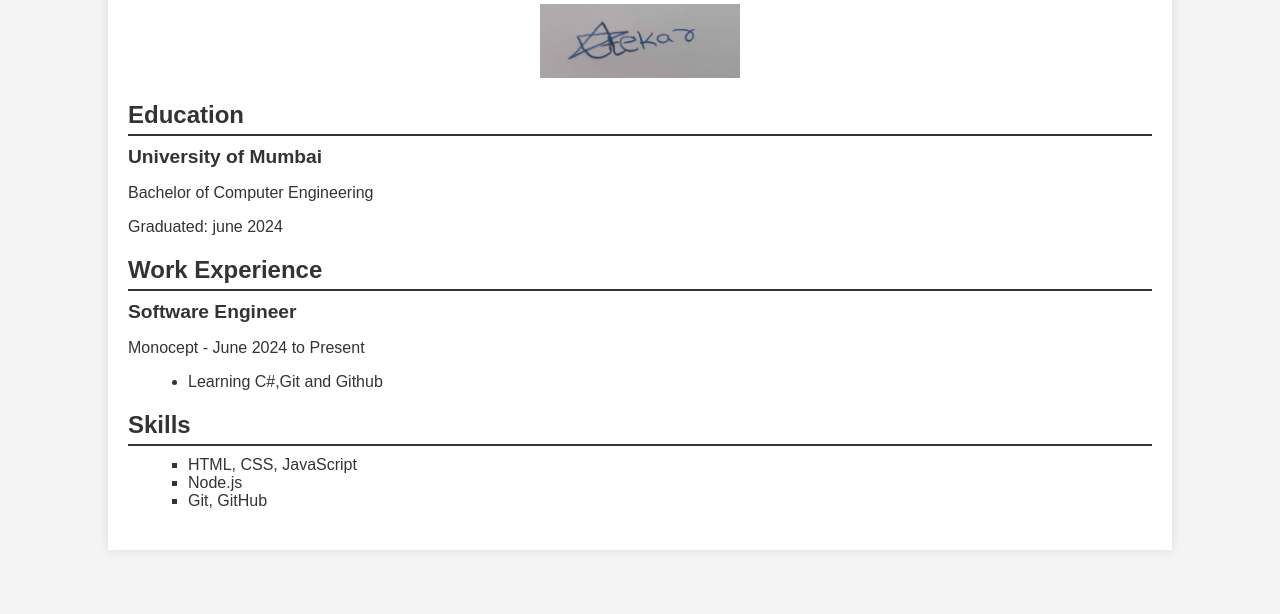
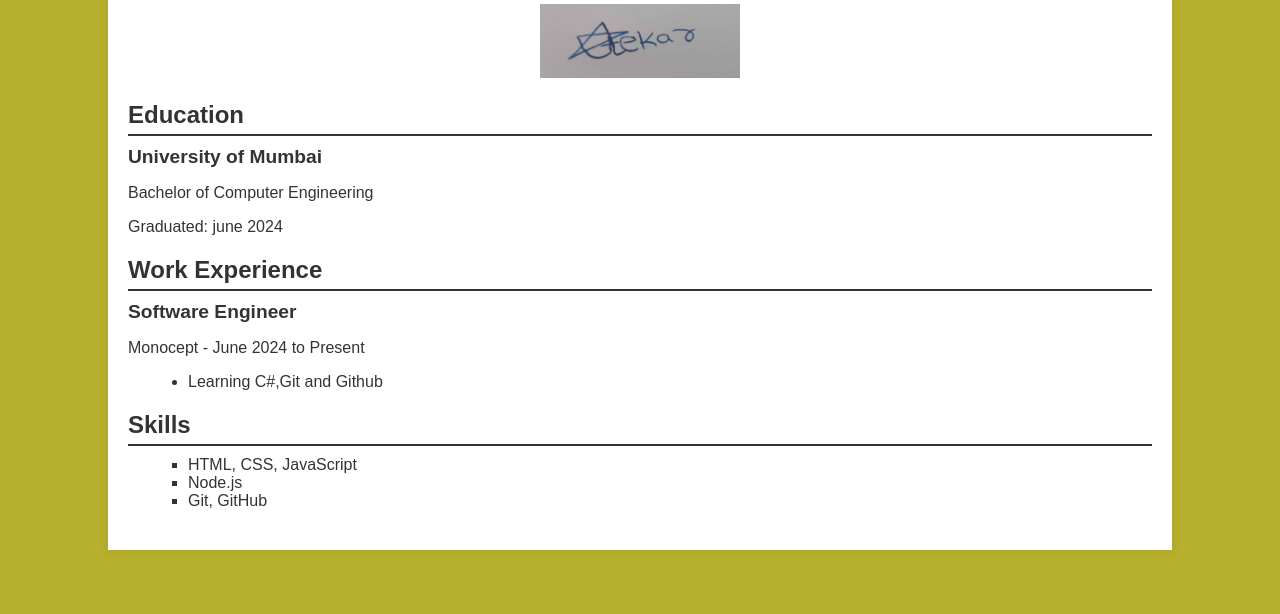
Before and after one commit to Akshay1825/Resumedemo, a plain HTML site: page index.html in a window 1280 px wide. Shown: the part 186-800 px from the top of the page. Drawn offline with Linux system fonts and the light colour scheme.

Commit message:
this is my change

```diff
--- a/styles.css
+++ b/styles.css
@@ -2,7 +2,7 @@ body {
     font-family: Arial, sans-serif;
     margin: 0;
     padding: 0;
-    background-color: #f4f4f4;
+    background-color: #b7b02e;
     color: #333;
 }
 
```
